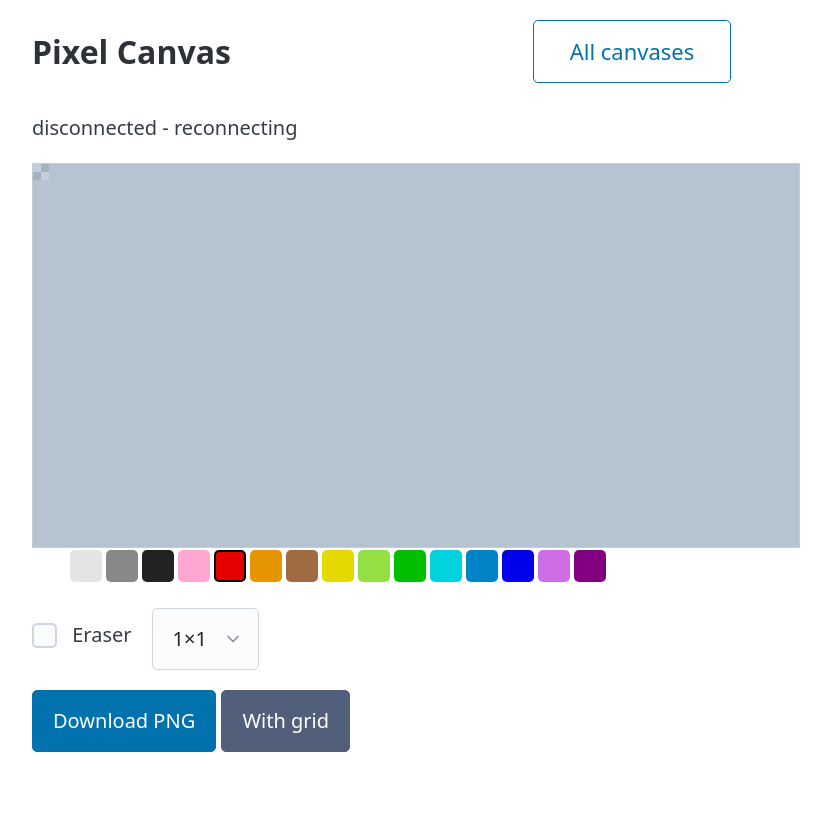
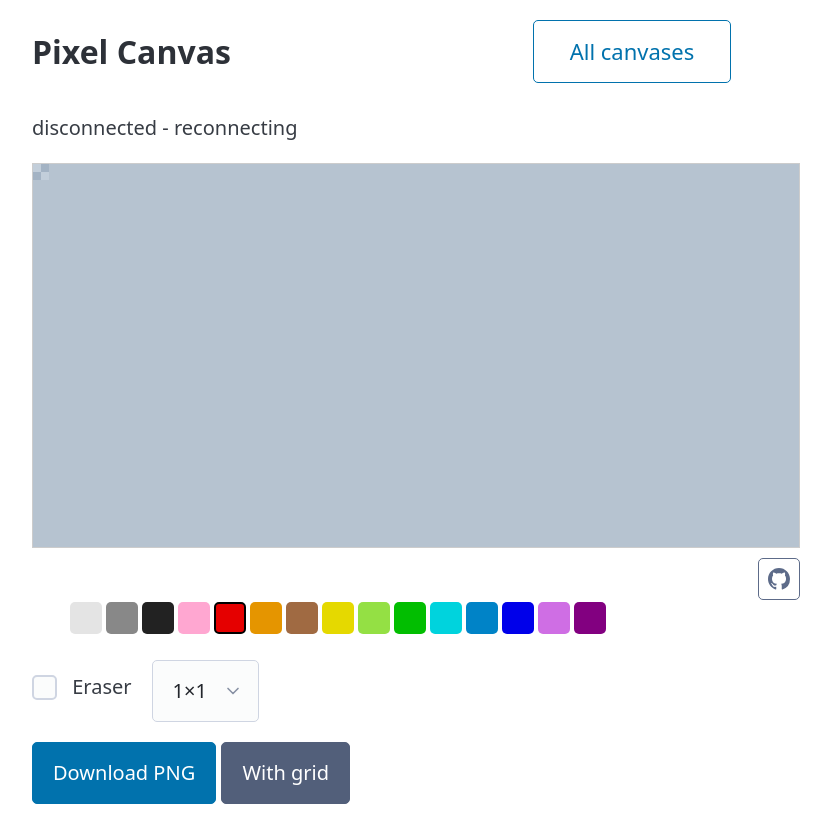
Before and after one commit to calvinKLyeung/pixel-canvas, a website with bundled scripts: page public/index.html in a window 1280 px wide. Shown: the whole page, without its empty margins (8-839 px from the left). Before the commit the page ends 800 px from the top, so only its background shows below. Built offline with nearby package versions, Linux system fonts and the light colour scheme; no server answers; files whose address does not match are found by name.

Commit message:
Update README and add button that redirect to github repo

```diff
--- a/public/index.html
+++ b/public/index.html
@@ -65,13 +65,28 @@
       <p><small id="metrics" hidden style="font-family:ui-monospace,Menlo,monospace"></small></p>
       <!-- Canvas and, for the owner, the inactivity warning beside it. Wraps below on phones. -->
       <div style="display:flex;gap:1.25rem;align-items:flex-start;flex-wrap:wrap">
-      <div id="stage" style="position:relative;width:768px;max-width:100%;
+      <!-- A column so the GitHub link can sit under the canvas's right edge, wherever the
+           expiry panel wraps to. -->
+      <div style="width:768px;max-width:100%">
+      <div id="stage" style="position:relative;width:100%;
        border:1px solid #ccc">
 <!--        display things that should not live on the board, grid lines, draft, hover, tap -->
         <canvas id="canvas" style="width:100%;display:block;
             image-rendering:pixelated;touch-action:none"></canvas>
         <canvas id="overlay" style="position:absolute;inset:0;
             width:100%;height:100%;pointer-events:none"></canvas>
+      </div>
+      <!-- Shown on main only, by main.ts. Below the canvas rather than on it, where it
+           would cover pixels and catch strokes. -->
+      <div id="github-row" hidden style="text-align:right;margin-top:.5rem">
+        <a href="https://github.com/calvinKLyeung/pixel-canvas" target="_blank" rel="noopener"
+           role="button" class="secondary outline" title="Source code on GitHub"
+           aria-label="Source code on GitHub" style="padding:.45rem;margin:0;line-height:0">
+          <svg viewBox="0 0 16 16" width="22" height="22" fill="currentColor" aria-hidden="true">
+            <path d="M8 0C3.58 0 0 3.58 0 8c0 3.54 2.29 6.53 5.47 7.59.4.07.55-.17.55-.38 0-.19-.01-.82-.01-1.49-2.01.37-2.53-.49-2.69-.94-.09-.23-.48-.94-.82-1.13-.28-.15-.68-.52-.01-.53.63-.01 1.08.58 1.23.82.72 1.21 1.87.87 2.33.66.07-.52.28-.87.51-1.07-1.78-.2-3.64-.89-3.64-3.95 0-.87.31-1.59.82-2.15-.08-.2-.36-1.02.08-2.12 0 0 .67-.21 2.2.82.64-.18 1.32-.27 2-.27.68 0 1.36.09 2 .27 1.53-1.04 2.2-.82 2.2-.82.44 1.1.16 1.92.08 2.12.51.56.82 1.27.82 2.15 0 3.07-1.87 3.75-3.65 3.95.29.25.54.73.54 1.48 0 1.07-.01 1.93-.01 2.2 0 .21.15.46.55.38A8.013 8.013 0 0016 8c0-4.42-3.58-8-8-8z"/>
+          </svg>
+        </a>
+      </div>
       </div>
       <aside id="expiry" hidden style="flex:1 1 200px;max-width:280px;margin:0">
         <article style="margin:0;padding:1rem">
--- a/src/client/main.ts
+++ b/src/client/main.ts
@@ -327,6 +327,10 @@
 }
 
 
+// The landing canvas is where newcomers arrive, so that is where the source link goes.
+if (canvasId === MAIN_ID) document.getElementById("github-row")!.hidden = false;
+
+
 /**========== owner: days left before the inactivity purge ==========*/
 
 // Only the owner is told: the countdown is about their login, and only they can reset it.
```
Also changed, not shown: README.md.
